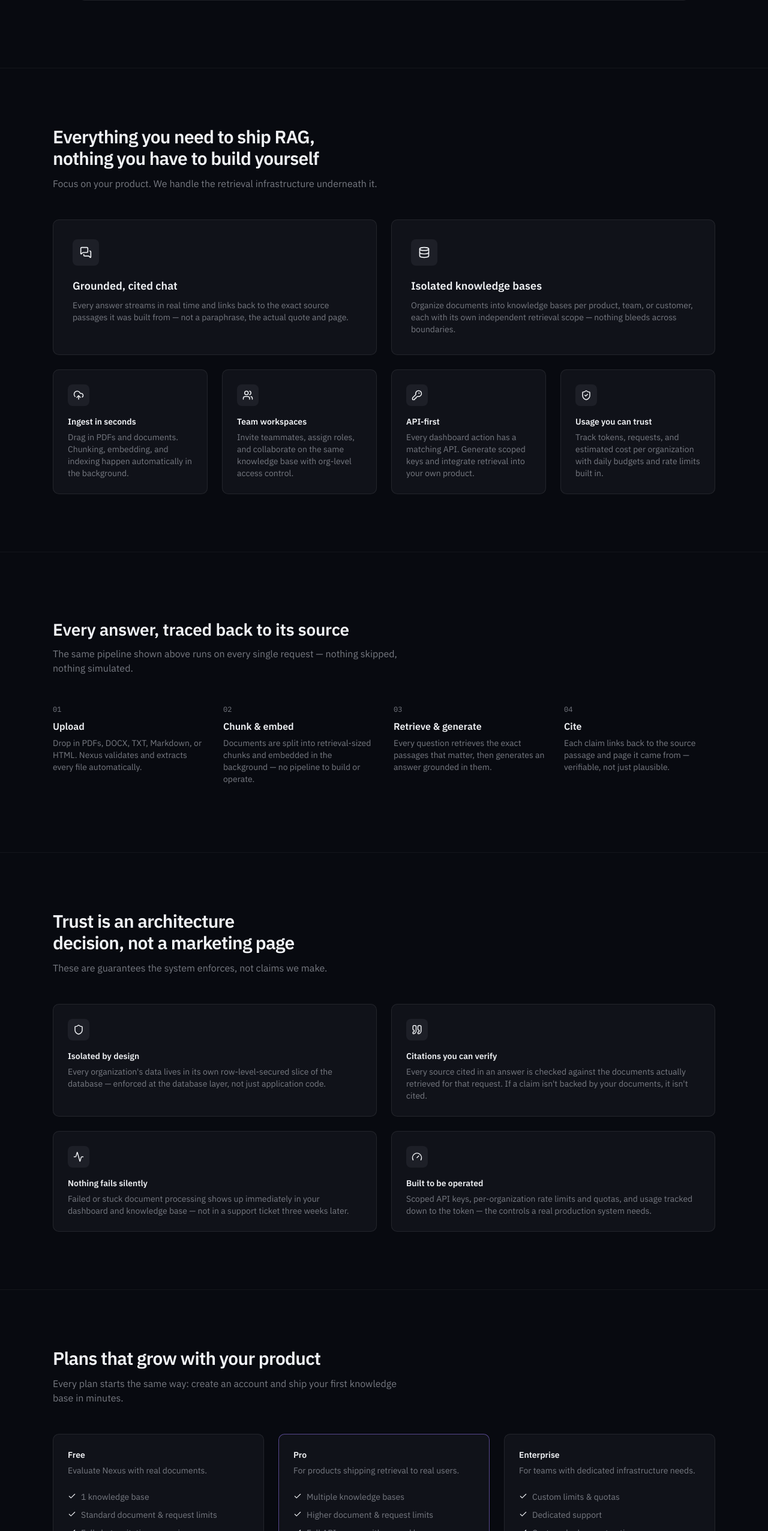
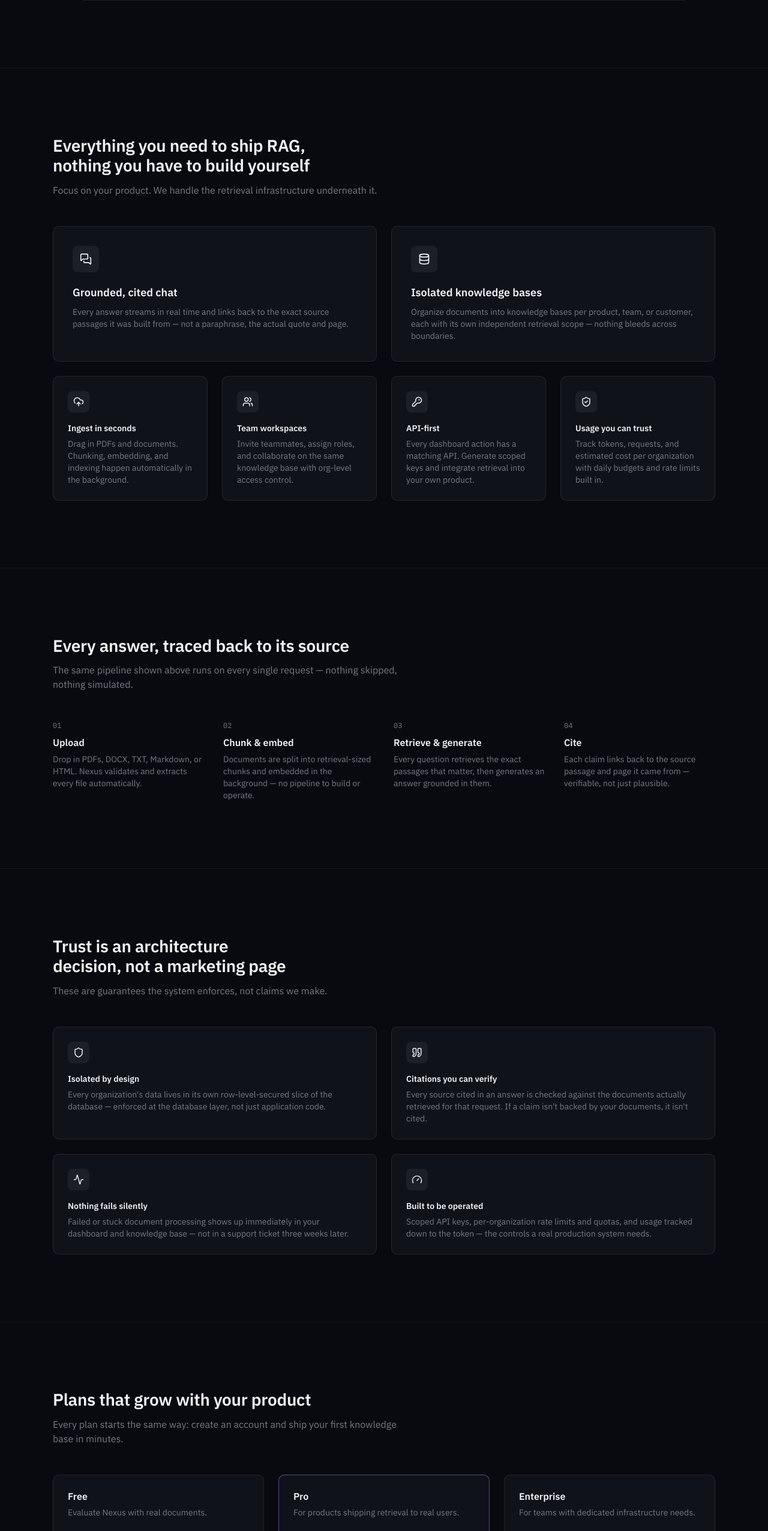
Before and after one commit to cb7chaitanya/nexus, a Next.js app in the folder apps/web/: page / in a window 1280 px wide. Shown: the part 973-3526 px from the top of the page at 60% size. Built offline with nearby package versions, Linux system fonts and the light colour scheme.

Commit message:
refactor(web): restyle feature/trust/pricing/cta section headers and rhythm

```diff
--- a/apps/web/src/components/marketing/cta-and-footer.tsx
+++ b/apps/web/src/components/marketing/cta-and-footer.tsx
@@ -6,11 +6,9 @@
 
 export function CtaSection() {
   return (
-    <section className="border-t border-border/60 py-24">
+    <section className="border-t border-border/60 py-20 sm:py-28">
       <div className="mx-auto max-w-6xl px-6 text-center">
-        <h2 className="text-3xl font-semibold tracking-tight text-balance">
-          Ready to give your product a memory?
-        </h2>
+        <h2 className="text-h2 text-balance">Ready to give your product a memory?</h2>
         <p className="mx-auto mt-3 max-w-md text-muted-foreground text-pretty">
           Create your first knowledge base in under five minutes.
         </p>
--- a/apps/web/src/components/marketing/features.tsx
+++ b/apps/web/src/components/marketing/features.tsx
@@ -53,10 +53,10 @@
 
 export function Features() {
   return (
-    <section id="features" className="border-t border-border/60 py-24">
+    <section id="features" className="border-t border-border/60 py-20 sm:py-28">
       <div className="mx-auto max-w-6xl px-6">
         <div className="max-w-xl">
-          <h2 className="text-3xl font-semibold tracking-tight text-balance">
+          <h2 className="text-h2 text-balance">
             Everything you need to ship RAG, nothing you have to build yourself
           </h2>
           <p className="mt-3 text-muted-foreground text-pretty">
--- a/apps/web/src/components/marketing/pricing-section.tsx
+++ b/apps/web/src/components/marketing/pricing-section.tsx
@@ -34,10 +34,10 @@
 
 export function PricingSection() {
   return (
-    <section id="pricing" className="border-t border-border/60 py-24">
+    <section id="pricing" className="border-t border-border/60 py-20 sm:py-28">
       <div className="mx-auto max-w-6xl px-6">
         <div className="max-w-xl">
-          <h2 className="text-3xl font-semibold tracking-tight text-balance">Plans that grow with your product</h2>
+          <h2 className="text-h2 text-balance">Plans that grow with your product</h2>
           <p className="mt-3 text-muted-foreground text-pretty">
             Every plan starts the same way: create an account and ship your first knowledge base in minutes.
           </p>
@@ -46,9 +46,9 @@
           {tiers.map((tier) => (
             <Card
               key={tier.plan}
-              className={cn("gap-0 p-6", tier.highlighted && "border-primary/50 shadow-sm")}
+              className={cn("gap-0 p-6", tier.highlighted && "border-primary/50")}
             >
-              <h3 className="text-sm font-semibold">{tier.name}</h3>
+              <h3 className="text-h4">{tier.name}</h3>
               <p className="mt-1.5 text-sm text-muted-foreground">{tier.tagline}</p>
               <ul className="mt-6 space-y-2.5">
                 {tier.features.map((feature) => (
--- a/apps/web/src/components/marketing/trust-section.tsx
+++ b/apps/web/src/components/marketing/trust-section.tsx
@@ -31,10 +31,10 @@
 
 export function TrustSection() {
   return (
-    <section id="architecture" className="border-t border-border/60 py-24">
+    <section id="architecture" className="border-t border-border/60 py-20 sm:py-28">
       <div className="mx-auto max-w-6xl px-6">
         <div className="max-w-xl">
-          <h2 className="text-3xl font-semibold tracking-tight text-balance">
+          <h2 className="text-h2 text-balance">
             Trust is an architecture decision, not a marketing page
           </h2>
           <p className="mt-3 text-muted-foreground text-pretty">
```
